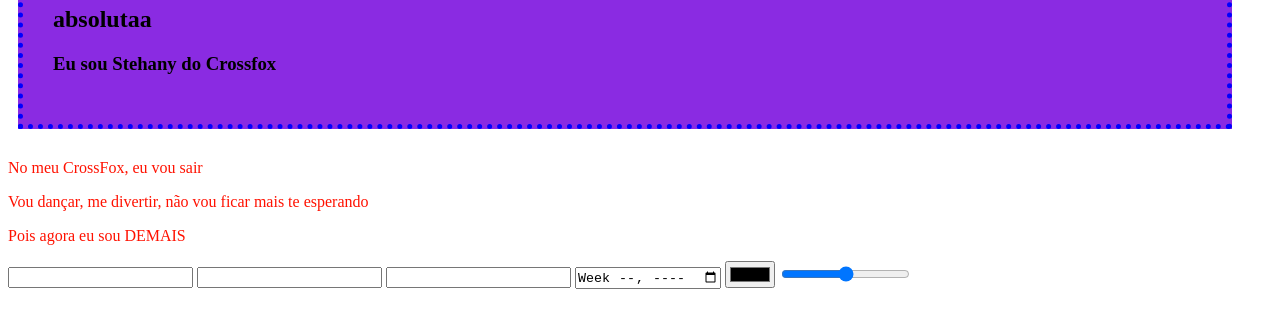
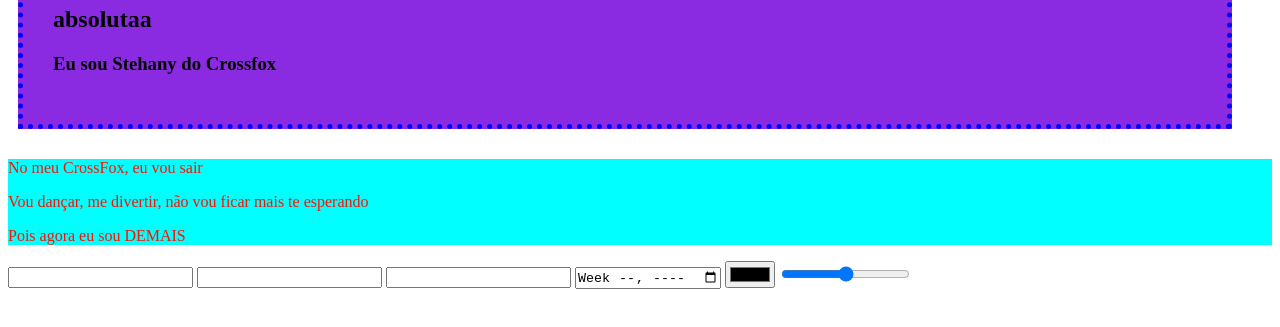
Before and after one commit to alexissma/programacao-web, a plain HTML site: page index.html in a window 1280 px wide. Shown: the part 129-456 px from the top of the page. Drawn offline with Linux system fonts and the light colour scheme.

Commit message:
aleracao 4 css

```diff
--- a/style.css
+++ b/style.css
@@ -14,5 +14,7 @@ p {
     margin: 20px 40px 30px 10px;
 }
 #paragrafos {
-
+    background-color: aqua;
+    color: green;
+    padding: 50x;;
 }
```
